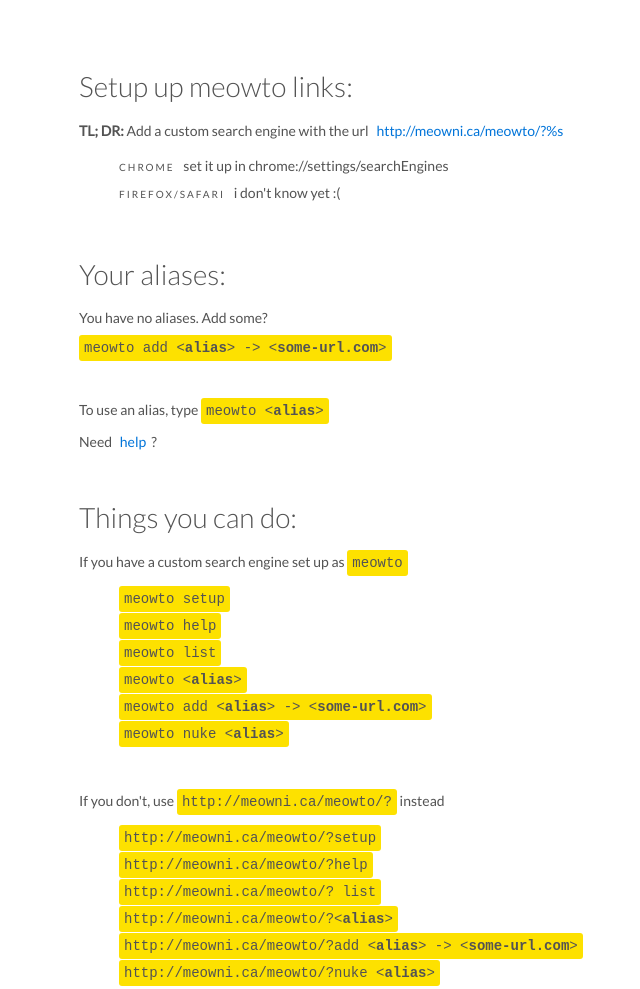
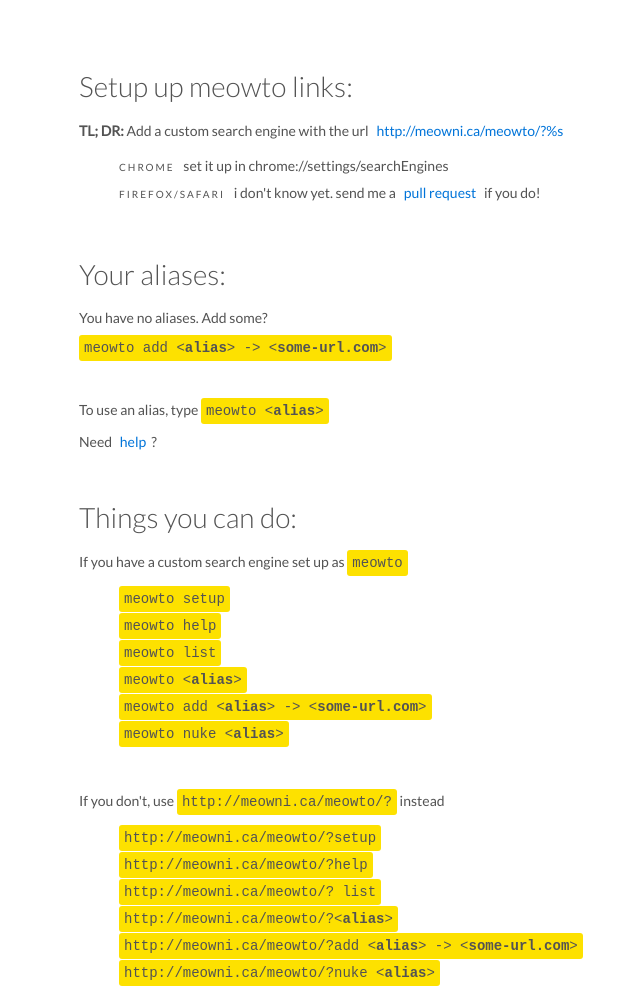
Before and after one commit to notwaldorf/meowto, a plain HTML site: page index.html in a window 1280 px wide. Shown: the top 989 px of the page, without its empty margins (261-901 px from the left). Drawn offline with Linux system fonts and the light colour scheme.

Commit message:
round 'em corners

```diff
--- a/index.html
+++ b/index.html
@@ -19,7 +19,7 @@
         <li><span class="meow">chrome</span>
             set it up in chrome://settings/searchEngines</li>
         <li><span class="meow">firefox/safari</span>
-            i don't know yet :(</li>
+            i don't know yet. send me a <a href="https://github.com/notwaldorf/meowto">pull request</a> if you do!</li>
       </ul>
     </div>
 
--- a/style.css
+++ b/style.css
@@ -66,6 +66,7 @@
 
 a:hover {
   background-color: #fde100;
+  border-radius: 3px;
   text-decoration: none;
 }
 
```
